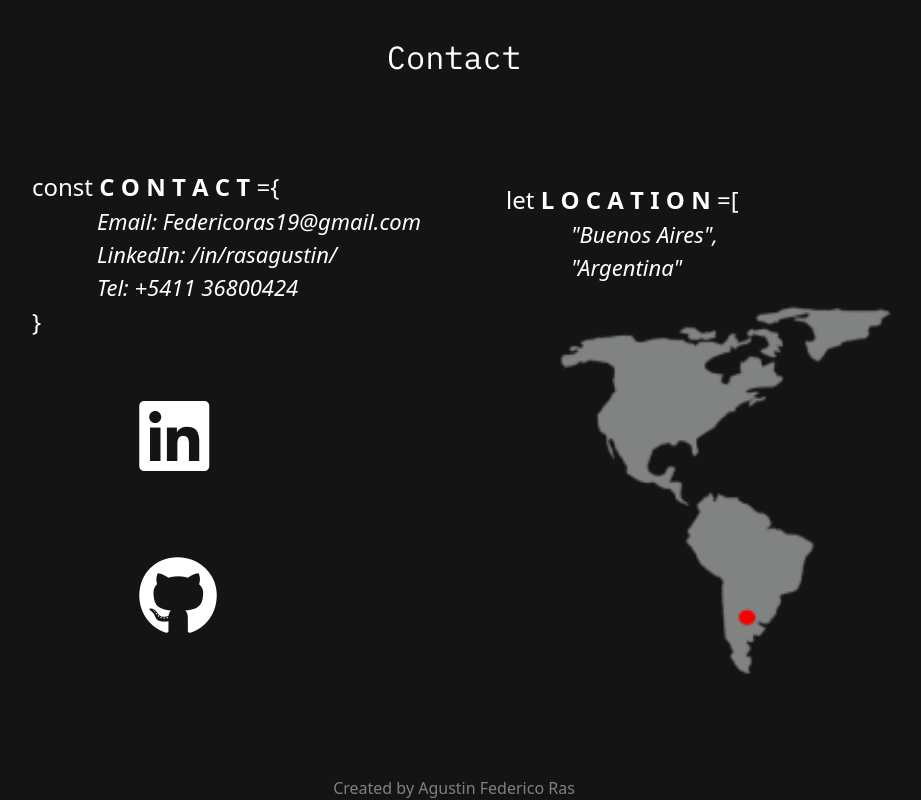
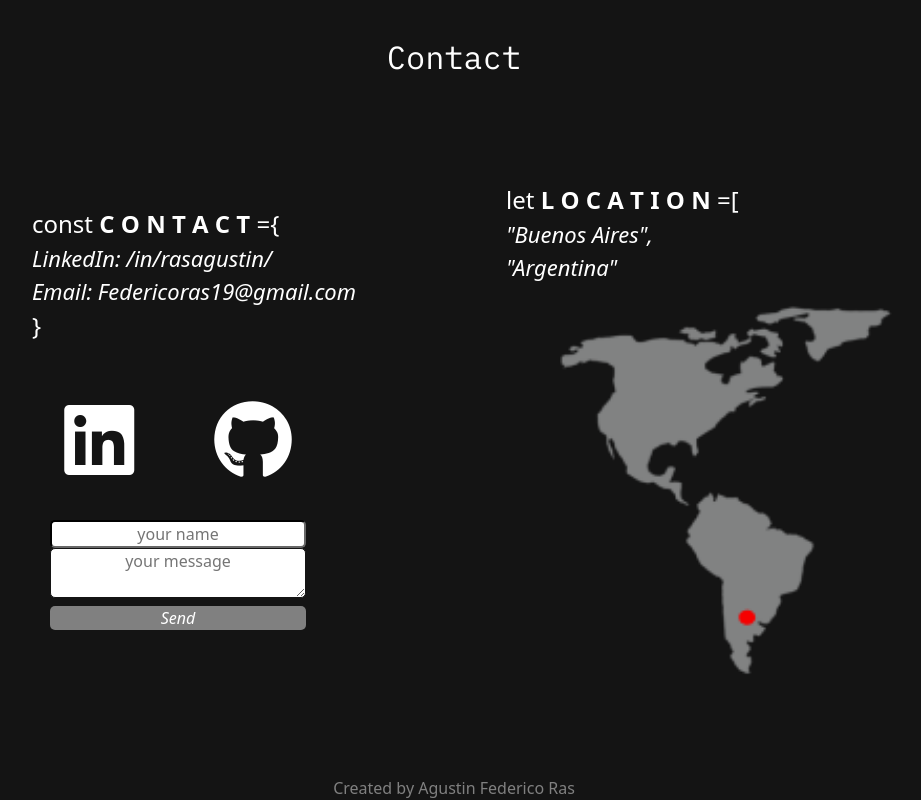
Before and after one commit to federicoras19/Sass-Portfolio, a website: page index.html in a window 1280 px wide. Shown: the part 2440-3240 px from the top of the page, without its empty margins (186-1107 px from the left). Drawn offline with nearby package versions, Linux system fonts and the light colour scheme; files that its build step writes are made by us from their sources.

Commit message:
add form email

```diff
--- a/index.html
+++ b/index.html
@@ -104,14 +104,19 @@
                 <div class="social">
                     <ul>
                         <spam>const <strong>C O N T A C T</strong> ={</spam>
-                        <li>Email:      Federicoras19@gmail.com</li>
                         <li>LinkedIn:   /in/rasagustin/</li>
-                        <li>Tel:        +5411 36800424</li>}
+                        <li>Email: <a href="mailto:Federicoras19@gmail.com">Federicoras19@gmail.com</a></li>
+                    }
                     </ul>
                     <div class="links">
                         <a href="https://www.linkedin.com/in/rasagustin/" target="_blank"><i class="fa-brands fa-linkedin"></i></a>
                         <a href="https://github.com/federicoras19" target="_blank"><i class="fa-brands fa-github"></i></a>
                     </div>
+                    <form action="https://getform.io/f/993c0b4f-b008-4fb9-8f7a-50ea53ddae6b" method="POST">
+                        <input type="text" name="Name" required placeholder="your name">
+                        <textarea type="email" name="message" required placeholder="your message"></textarea>
+                        <button type="submit">Send</button>
+                    </form>
                 </div>
                 <div class="location">
                     <ul>
--- a/sass/main.scss
+++ b/sass/main.scss
@@ -23,7 +23,6 @@ body::-webkit-scrollbar-thumb {
     border-radius: 3px;
     border: 1vw solid $text;
 }
-
 
 @media (max-width: 425px){
     header{
@@ -525,6 +524,7 @@ body::-webkit-scrollbar-thumb {
                     margin: 20px;
                     display: flex;
                     flex-direction: column;
+                    align-content: space-between;
                     align-items: center;
                     justify-content: center;
                     }
@@ -536,16 +536,11 @@ body::-webkit-scrollbar-thumb {
                             font-style: italic;
                             font-weight: lighter;
                             text-align: start;
-                            position: relative;
-                            left: 65px;
-                            :nth-child(10){
-                                color: red;
-                            }
                         }
                     }
                     .links{
                         display: flex;
-                        flex-direction: column;
+
                         a{
                             text-decoration: none;
                             color: $text;
@@ -553,6 +548,36 @@ body::-webkit-scrollbar-thumb {
                                 font-size: 10vh;
                                 margin: 5vh;
                             }
+                        }
+                    }
+                    form{
+                        display: flex;
+                        flex-direction: column;
+                        justify-content: center;
+                        align-items: center;
+
+                        input{
+                            border-radius: 5px;
+                            border-color: $bg-color;
+                            text-align: center;
+                            width: 20vw;
+                        }
+                        textarea{
+                            display: block;
+                            border-radius: 5px;
+                            border-color: $bg-color;
+                            text-align: center;
+                            width: 20vw;
+                        }
+                        button{
+                            background-color: $subtitle;
+                            border-radius: 5px;
+                            border-style: none;
+                            text-align: center;
+                            color: $title;
+                            width: 20vw;
+                            margin: 1vh;
+                            font-style: italic;
                         }
                     }
                 }
```
Also changed, not shown: css/style.css.
